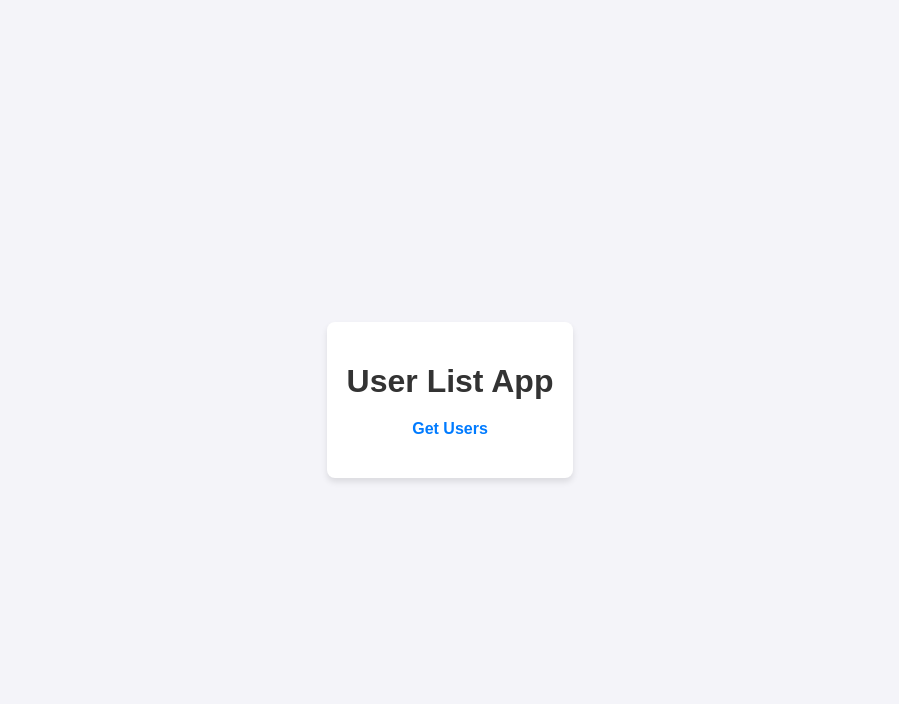
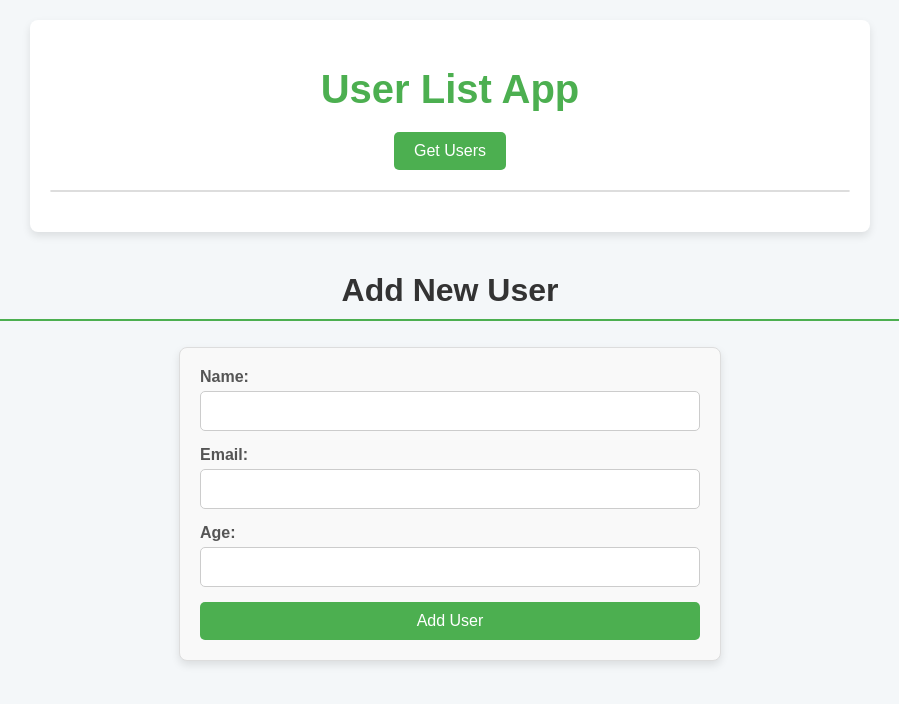
Before and after one commit to SasiPriya-25/simple-user-api, a plain HTML site: page index.html in a window 1280 px wide. Shown: the whole page, without its empty margins (190-1089 px from the left). Drawn offline with Linux system fonts and the light colour scheme.

Commit message:
Updated code by adding add-user

```diff
--- a/index.html
+++ b/index.html
@@ -12,6 +12,21 @@
     <a href="#" id="fetchUsers">Get Users</a>
     <div id="userList" class="user-list"></div>
   </div>
+  <h2>Add New User</h2>
+<form id="addUserForm">
+  <label for="name">Name:</label>
+  <input type="text" id="name" name="name" required />
+
+  <label for="email">Email:</label>
+  <input type="email" id="email" name="email" required />
+
+  <label for="age">Age:</label>
+  <input type="number" id="age" name="age" required />
+
+  <button type="submit">Add User</button>
+</form>
+
+
   <script src="./index.js"></script>
 </body>
 </html>
--- a/index.js
+++ b/index.js
@@ -1,5 +1,6 @@
 // URL of your deployed API
-const apiUrl = "https://simple-user-api-8dub.onrender.com/users"; // Replace with your actual API URL
+const apiUrl = "https://simple-user-api-8dub.onrender.com"; // Replace with your actual API URL
+//const apiUrl = "http://localhost:5000"
 
 // Get the link and user list container
 const fetchUsersLink = document.getElementById("fetchUsers");
@@ -11,7 +12,7 @@ fetchUsersLink.addEventListener("click", async (e) => {
   userList.innerHTML = "<p>Loading users...</p>";
 
   try {
-    const response = await fetch(apiUrl); // Fetch data from API
+    const response = await fetch(`${apiUrl}/get-users`); // Fetch data from API
     if (!response.ok) {
       throw new Error("Failed to fetch users");
     }
@@ -33,10 +34,29 @@ function displayUsers(users) {
   const ul = document.createElement("ul"); // Create a list
   users.forEach((user) => {
     const li = document.createElement("li");
-    li.textContent = `ID: ${user.id}, Name: ${user.name}`; // Customize this based on your API response structure
+    li.textContent = `Name: ${user.name}, Email: ${user.email}, Age: ${user.age}`; // Customize this based on your API response structure
     ul.appendChild(li);
   });
 
   userList.innerHTML = ""; // Clear previous content
   userList.appendChild(ul); // Append new user list
 }
+
+document.getElementById('addUserForm').addEventListener('submit', async (e) => {
+  e.preventDefault();
+  const name = document.getElementById('name').value;
+  const email = document.getElementById('email').value;
+  const age = document.getElementById('age').value;
+
+  const response = await fetch(`${apiUrl}/add-user`, {
+    method: 'POST',
+    headers: { 'Content-Type': 'application/json' },
+    body: JSON.stringify({ name, email, age }),
+  });
+
+  if (response.ok) {
+    alert('User added successfully!');
+  } else {
+    alert('Failed to add user.');
+  }
+});
--- a/style.css
+++ b/style.css
@@ -1,52 +1,120 @@
-
 body {
-    font-family: Arial, sans-serif;
+  font-family: 'Arial', sans-serif;
+  background-color: #f4f7f9;
   margin: 0;
   padding: 0;
-    display: flex;
-    justify-content: center;
-    align-items: center;
-    height: 100vh;
-    background-color: #f4f4f9;
+  color: #333;
 }
 
 .container {
+  max-width: 800px;
+  margin: 20px auto;
+  padding: 20px;
+  background: white;
+  border-radius: 8px;
+  box-shadow: 0 4px 8px rgba(0, 0, 0, 0.1);
   text-align: center;
-    background: #fff;
-    padding: 20px;
-    border-radius: 8px;
-    box-shadow: 0 4px 6px rgba(0, 0, 0, 0.1);
 }
 
 h1 {
+  font-size: 2.5rem;
+  color: #4CAF50;
   margin-bottom: 20px;
-    color: #333;
 }
 
-  a {
+#fetchUsers {
+  display: inline-block;
+  padding: 10px 20px;
+  background-color: #4CAF50;
+  color: white;
   text-decoration: none;
-    color: #007bff;
-    font-weight: bold;
-    cursor: pointer;
+  font-size: 1rem;
+  border-radius: 5px;
+  transition: background-color 0.3s ease;
 }
 
-  a:hover {
-    text-decoration: underline;
+#fetchUsers:hover {
+  background-color: #45a049;
 }
 
 .user-list {
   margin-top: 20px;
+  padding: 10px;
+  border: 1px solid #ddd;
+  border-radius: 5px;
+  background-color: #fff;
 }
 
-  .user-list ul {
+h2 {
+  font-size: 2rem;
+  color: #333;
+  text-align: center;
+  margin-top: 40px;
+  border-bottom: 2px solid #4CAF50;
+  padding-bottom: 10px;
+}
+
+form {
+  max-width: 500px;
+  margin: 20px auto;
+  padding: 20px;
+  border: 1px solid #ddd;
+  border-radius: 8px;
+  background-color: #f9f9f9;
+  box-shadow: 0 4px 8px rgba(0, 0, 0, 0.1);
+}
+
+label {
+  display: block;
+  font-weight: bold;
+  margin-bottom: 5px;
+  color: #555;
+}
+
+input {
+  width: 100%;
+  padding: 10px;
+  margin-bottom: 15px;
+  border: 1px solid #ccc;
+  border-radius: 5px;
+  font-size: 1rem;
+  box-sizing: border-box;
+}
+
+button {
+  width: 100%;
+  padding: 10px;
+  background-color: #4CAF50;
+  color: white;
+  font-size: 1rem;
+  border: none;
+  border-radius: 5px;
+  cursor: pointer;
+  transition: background-color 0.3s ease;
+}
+
+button:hover {
+  background-color: #45a049;
+}
+.user-list {
   list-style: none;
   padding: 0;
+  margin: 20px 0;
 }
 
 .user-list li {
-    padding: 10px;
-    margin: 5px 0;
-    background: #f8f9fa;
-    border: 1px solid #ddd;
-    border-radius: 4px;
+  background-color: #e7f5e9;
+  margin-bottom: 10px;
+  padding: 15px;
+  border-radius: 5px;
+  border: 1px solid #cce3d4;
+  font-size: 1rem;
+  color: #333;
+  box-shadow: 0 2px 4px rgba(0, 0, 0, 0.1);
+  transition: transform 0.2s ease;
 }
+
+.user-list li:hover {
+  transform: scale(1.02);
+  background-color: #d4ecd9;
+}
```
Lines whose indentation alone changed are shown as unchanged.
